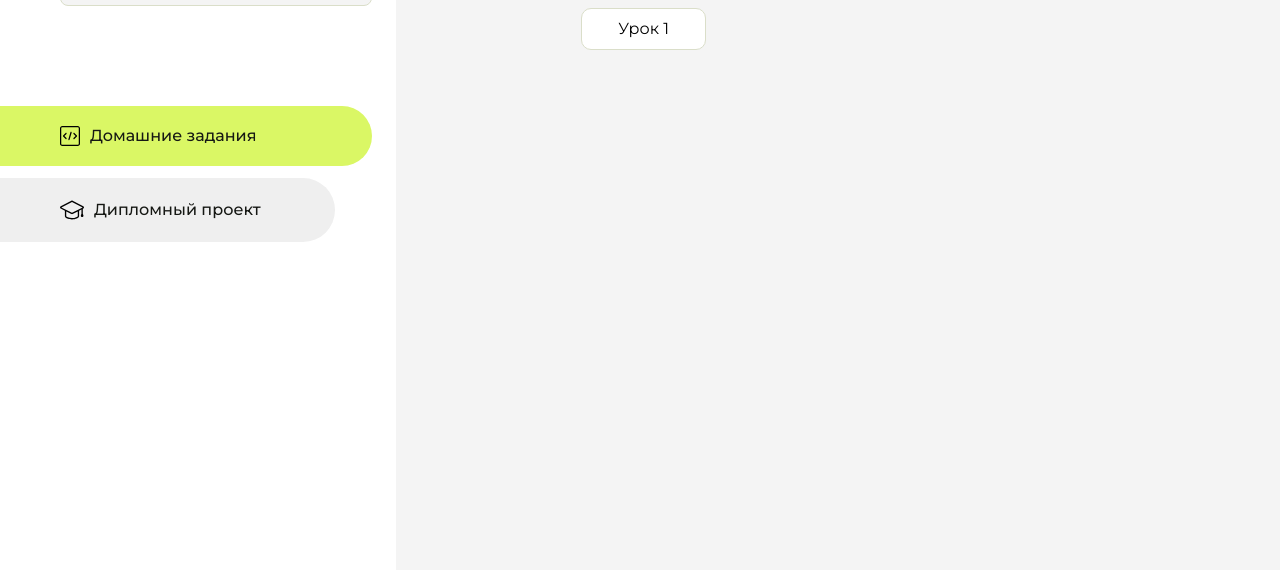
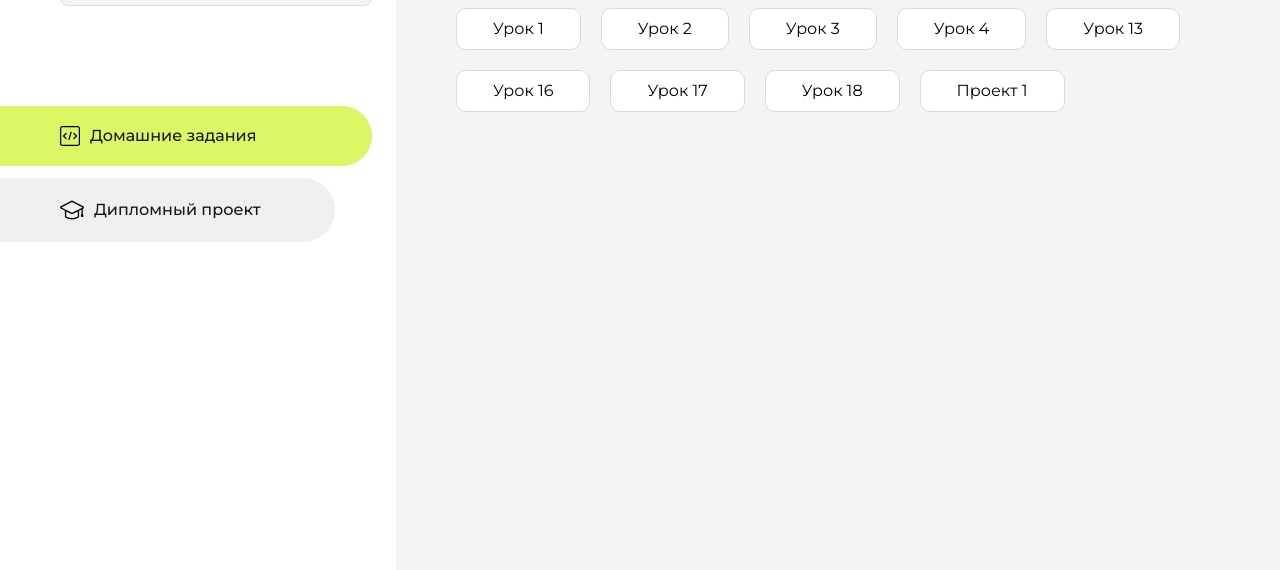
Before and after one commit to Front-rabbit0/homework, a plain HTML site: page index.html in a window 1280 px wide. Shown: the part 230-800 px from the top of the page. Drawn offline with Linux system fonts and the light colour scheme.

Commit message:
Update index.html

```diff
--- a/index.html
+++ b/index.html
@@ -104,7 +104,31 @@
                     <div class="content__title">Домашние задания</div>
                     <ul class="content__list">
                         <li class="content__list-item">
-                            <a href="lesson1/index.html">Урок 1</a>
+                            <a href="intro-1/index.html">Урок 1</a>
+                        </li>
+                        <li class="content__list-item">
+                            <a href="intro-2/index.html">Урок 2</a>
+                        </li>
+                        <li class="content__list-item">
+                            <a href="intro-3/index.html">Урок 3</a>
+                        </li>
+                        <li class="content__list-item">
+                            <a href="intro-4/index.html">Урок 4</a>
+                        </li>
+                        <li class="content__list-item">
+                            <a href="html-13/index.html">Урок 13</a>
+                        </li>
+                        <li class="content__list-item">
+                            <a href="html-16/index.html">Урок 16</a>
+                        </li>
+                        <li class="content__list-item">
+                            <a href="html-17/index.html">Урок 17</a>
+                        </li>
+                        <li class="content__list-item">
+                            <a href="html-18/index.html">Урок 18</a>
+                        </li>
+                        <li class="content__list-item">
+                            <a href="project/index.html">Проект 1</a>
                         </li>
                     </ul>
                 </div>
```
